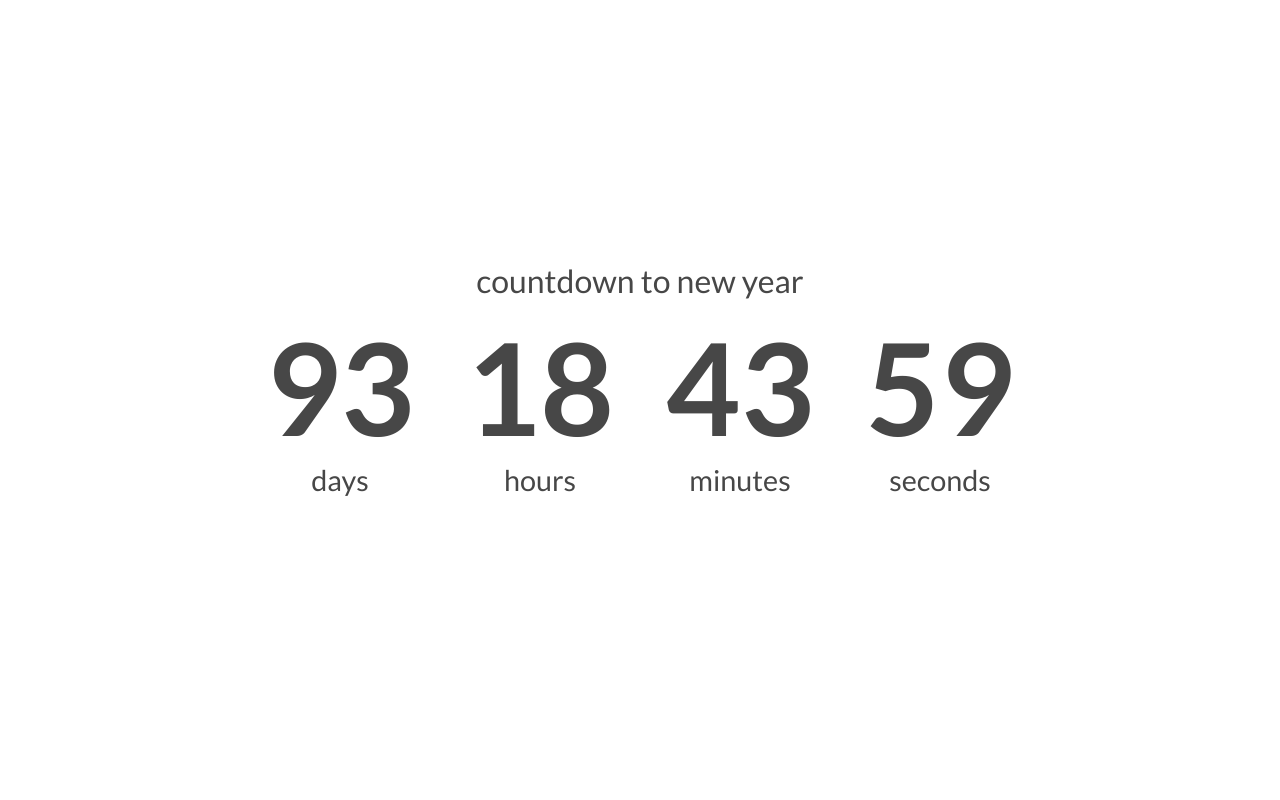
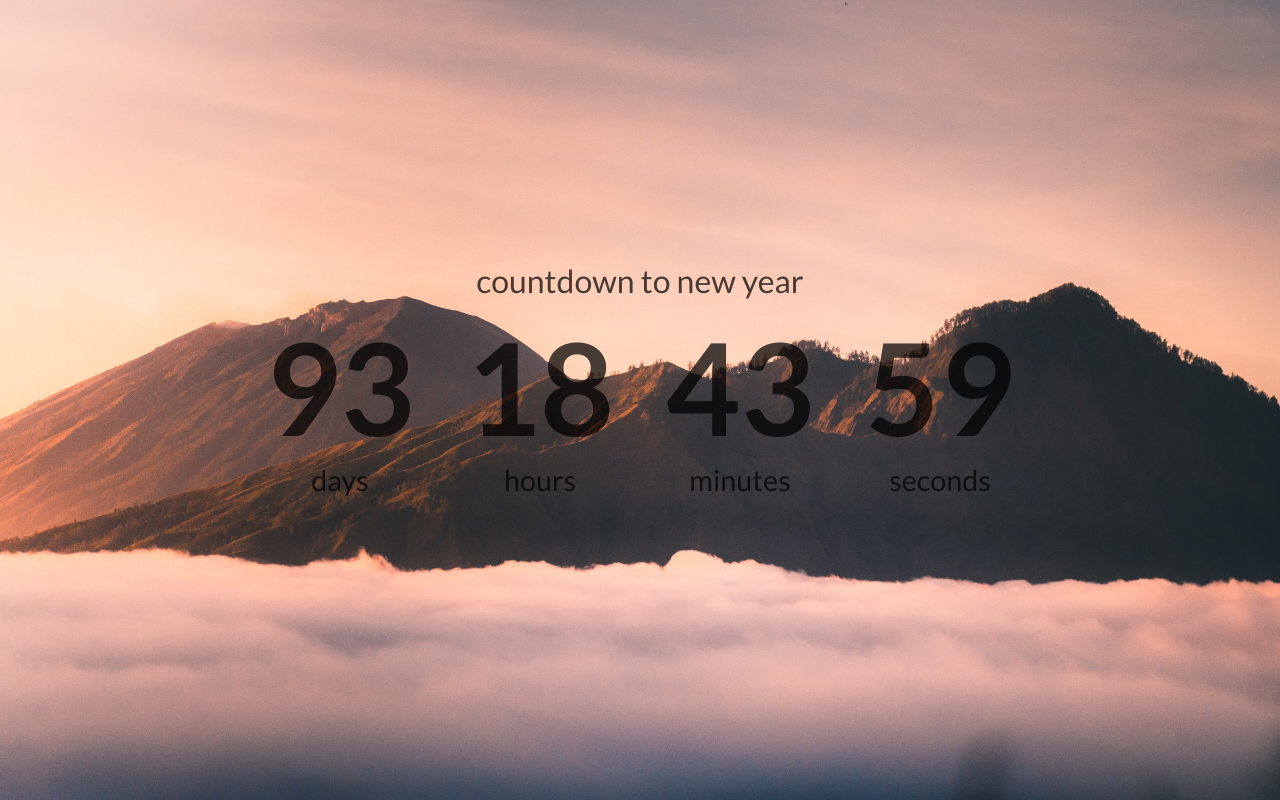
Before and after one commit to kutylov/pet_timer, a plain HTML site: page index.html in a window 1280 px wide. Drawn offline with Linux system fonts and the light colour scheme.

Commit message:
fix url img

```diff
--- a/style/style.css
+++ b/style/style.css
@@ -13,11 +13,7 @@ body {
 }
 
 body {
-<<<<<<< HEAD
-    background: url(./img/1.jpg);
-=======
-    background: url(img/1.jpg);
->>>>>>> refs/remotes/origin/main
+    background: url(../img/1.jpg);
     background-position: center;
     background-repeat: no-repeat;
     background-size: cover;
```
